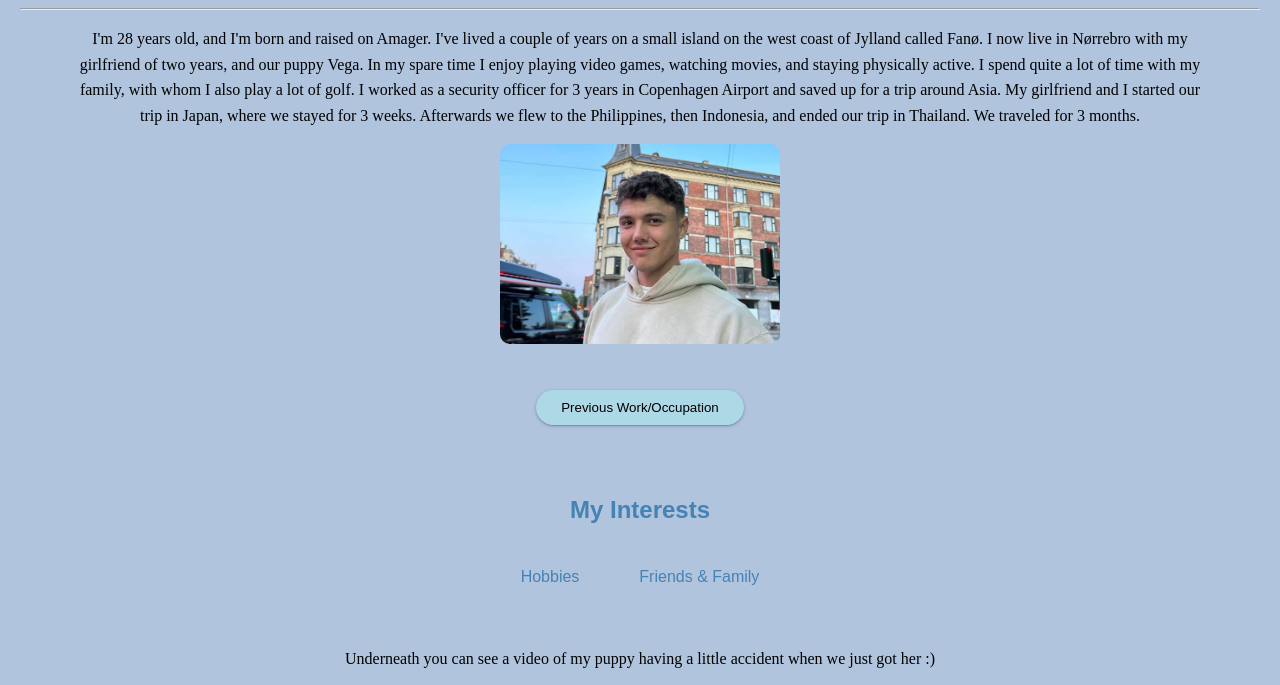
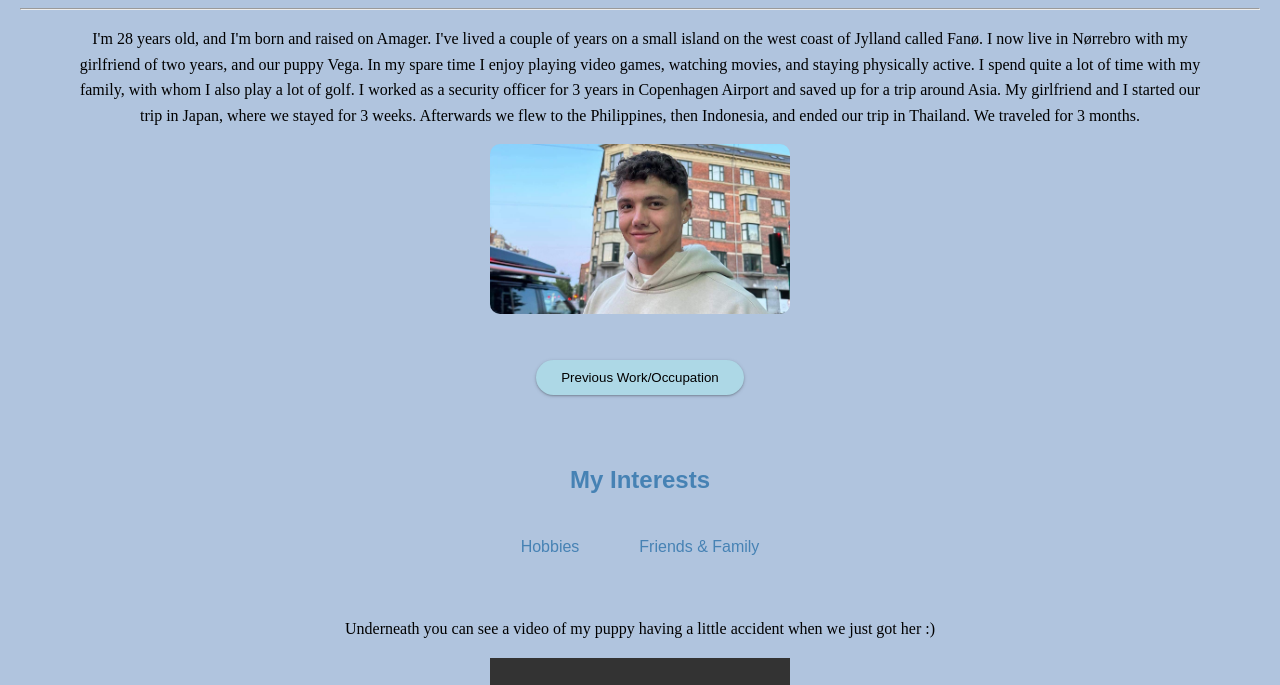
Before and after one commit to peterwille1998/portfolio-first-projekt, a website: page index.html in a window 1280 px wide. Shown: the part 86-771 px from the top of the page. Drawn offline with Linux system fonts and the light colour scheme; grey boxes are pictures that could not be loaded.

Commit message:
Match picture size to video

```diff
--- a/style.css
+++ b/style.css
@@ -27,13 +27,14 @@ p {
     font-family: "Times New Roman", serif;
 }
 .billedeafmig {
-    width: 280px;
-    height: 200px;
+    width: 300px;
+    height: 170px;
     object-fit: cover;
     border-radius: 10px;
     display: block;
     margin: 0 auto;
 }
+
 .center {
     display: block;
     margin: 0 auto;
```
